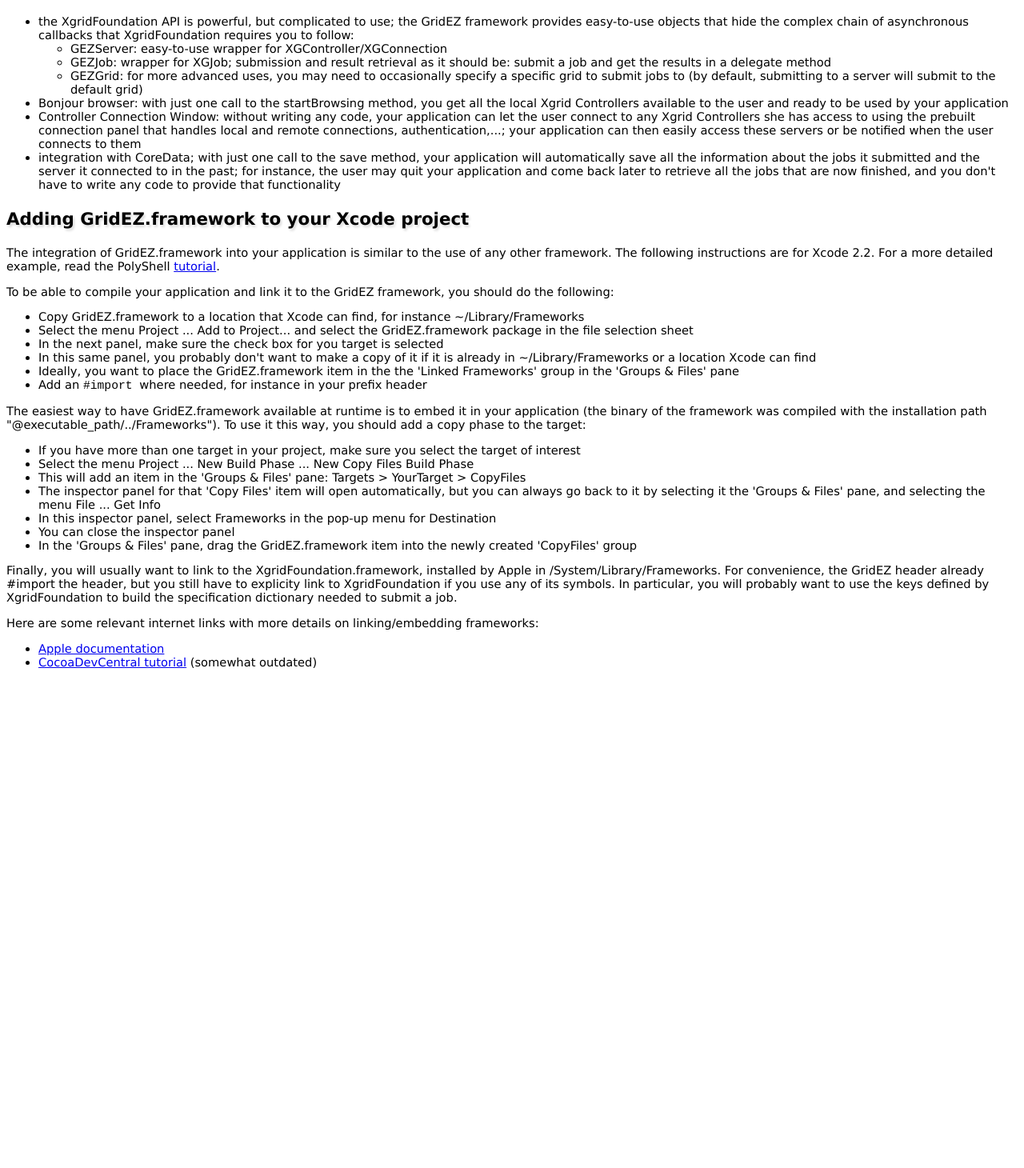
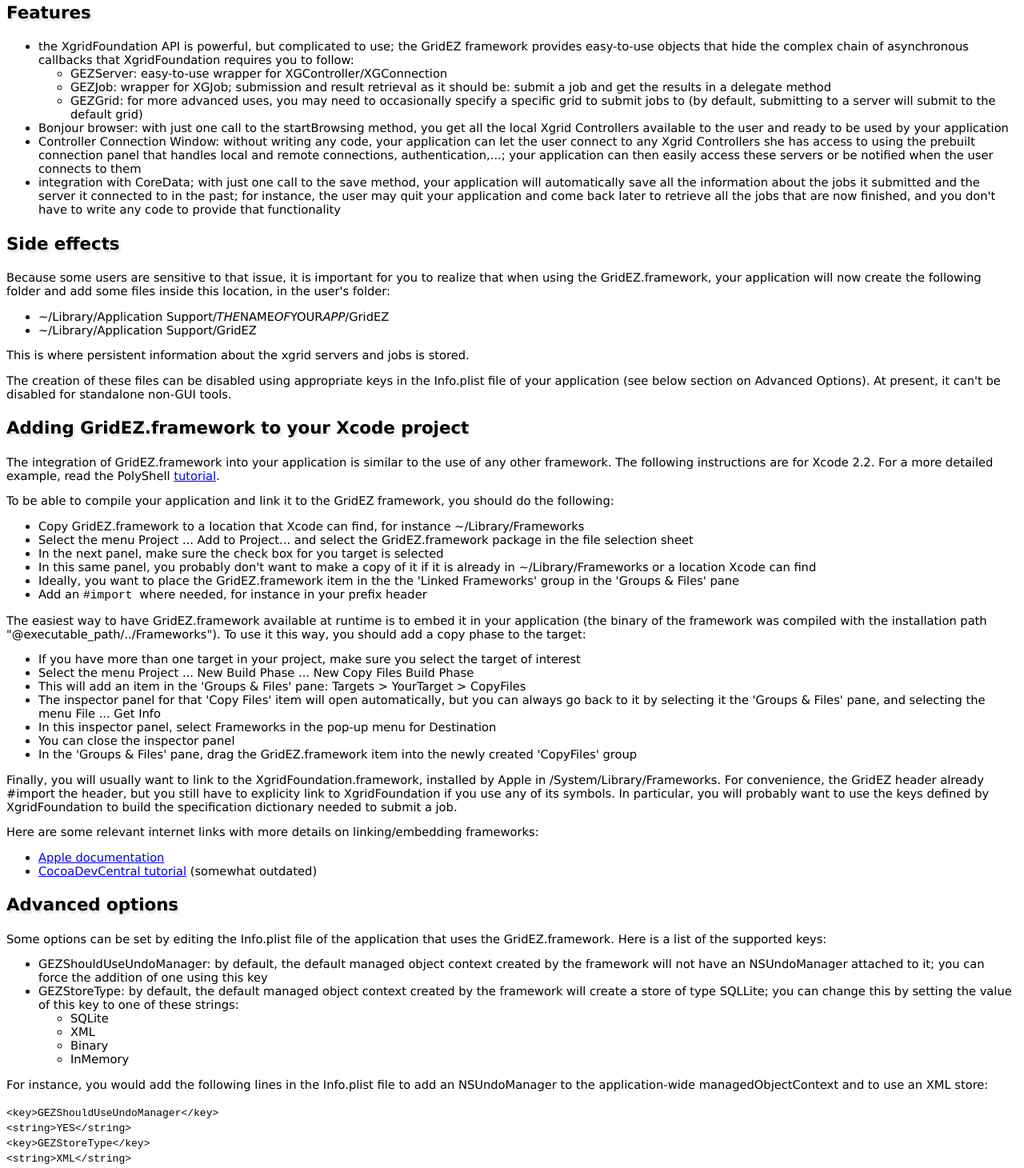
Before and after one commit to cparnot/GridEZ, a plain HTML site: page Docs/User docs/GridEZ-ReadMe.html in a window 1280 px wide. Shown: the part 443-1903 px from the top of the page at 80% size. Before the commit the page ends 1293 px from the top, so only its background shows below. Drawn offline with Linux system fonts and the light colour scheme.

```diff
--- a/Docs/User docs/GridEZ-ReadMe.html
+++ b/Docs/User docs/GridEZ-ReadMe.html
@@ -240,20 +240,22 @@ function hideElement(id)
 	</style>
 </head><body>
 
-<h1>GridEZ.framework</h1>
+<h1 id="gridezframework">GridEZ.framework</h1>
+
+<h3 id="introduction">Introduction</h3>
 
 <p>The GridEZ framework was written to make Xgrid integration in your application very easy. The XgridFoundation API is powerful, but complicated to use. To allow the user to connect to a Controller, submit a job and get the results back, you have to write hundreds of lines of code using the XgridFoundation, and manage a complex chain of asynchronous callbacks that XgridFoundation requires you to follow. The GridEZ framework provides easy-to-use objects that hide this complexity, and yet provide most of the functionality you need. For instance, when you submit a job, the results will be automatically loaded in your application when the job finishes and all is left to you is to write the delegate method to handle it. If you have never used the XgridFoundation APIs, you might wonder what the big deal is. But if you have, you probably already realize how GridEZ might make your life much much easier...</p>
 
-<h3>Examples</h3>
+<h3 id="examples">Examples</h3>
 
 <p>To better see what you can do with GridEZ, the best place to start is in the Examples folder in the GridEZ distribution. The code used in these examples is released under the modified BSD license, so you can freely use it and modify it for your application. The PolyShell example is explained in greater detail in a <a href="GridEZ-Tutorial1.html">tutorial</a>.</p>
 
 <ul>
 <li><em>PolyShell</em>: this is a very simple example application, with just one class, 8 methods, and ~30 lines of actual code; yet, it is already quite powerful; the user can connect to an Xgrid Controller, type a list of shell commands, and have PolyShell submit them all in one job, and browse the results when they are done</li>
-<li><em>XgridCal</em>: a slightly more complex application, with 3 classes; the Scheduler class included in this project can be used in any application where you want to submit a bunch of independent tasks that can be run in any order on the grid (for instance, 3D rendering of the frames of an animation movie). Just provide a dataSource to provide the number of tasks, the task specifications and handle the results, and the Scheduler takes care of the rest. When all the tasks are done, the Scheduler delegate is notified.</li>
+<li><em>XgridCal</em>: a slightly more complex application, with 2 classes; XgridCal makes use of the GEZMetaJob class, which can be used in any application where you want to submit a bunch of independent tasks that can be run in any order on the grid (for instance, 3D rendering of the frames of an animation movie). Just provide a dataSource to provide the number of tasks, the task specifications and handle the results, and the MetaJob takes care of the rest.</li>
 </ul>
 
-<h3>Features</h3>
+<h3 id="features">Features</h3>
 
 <ul>
 <li>the XgridFoundation API is powerful, but complicated to use; the GridEZ framework provides easy-to-use objects that hide the complex chain of asynchronous callbacks that XgridFoundation requires you to follow:
@@ -267,7 +269,20 @@ function hideElement(id)
 <li>integration with CoreData; with just one call to the save method, your application will automatically save all the information about the jobs it submitted and the server it connected to in the past; for instance, the user may quit your application and come back later to retrieve all the jobs that are now finished, and you don't have to write any code to provide that functionality</li>
 </ul>
 
-<h3>Adding GridEZ.framework to your Xcode project</h3>
+<h3 id="side_effects">Side effects</h3>
+
+<p>Because some users are sensitive to that issue, it is important for you to realize that when using the GridEZ.framework, your application will now create the following folder and add some files inside this location, in the user's folder:</p>
+
+<ul>
+<li>~/Library/Application Support/<em>THE</em>NAME<em>OF</em>YOUR<em>APP</em>/GridEZ</li>
+<li>~/Library/Application Support/GridEZ</li>
+</ul>
+
+<p>This is where persistent information about the xgrid servers and jobs is stored.</p>
+
+<p>The creation of these files can be disabled using appropriate keys in the Info.plist file of your application (see below section on Advanced Options). At present, it can't be disabled for standalone non-GUI tools.</p>
+
+<h3 id="adding_gridezframework_to_your_xcode_project">Adding GridEZ.framework to your Xcode project</h3>
 
 <p>The integration of GridEZ.framework into your application is similar to the use of any other framework. The following instructions are for Xcode 2.2. For a more detailed example, read the PolyShell <a href="GridEZ-Tutorial1.html">tutorial</a>.</p>
 
@@ -302,4 +317,28 @@ function hideElement(id)
 <li><a href="http://developer.apple.com/documentation/MacOSX/Conceptual/BPFrameworks/Tasks/CreatingFrameworks.html#//apple_ref/doc/uid/20002258-106880-BAJJBIEF">Apple documentation</a></li>
 <li><a href="http://www.cocoadevcentral.com/articles/000042.php">CocoaDevCentral tutorial</a> (somewhat outdated)</li>
 </ul>
+
+<h3 id="advanced_options">Advanced options</h3>
+
+<p>Some options can be set by editing the Info.plist file of the application that uses the GridEZ.framework. Here is a list of the supported keys:</p>
+
+<ul>
+<li>GEZShouldUseUndoManager: by default, the default managed object context created by the framework will not have an NSUndoManager attached to it; you can force the addition of one using this key</li>
+<li>GEZStoreType: by default, the default managed object context created by the framework will create a store of type SQLLite; you can change this by setting the value of this key to one of these strings:
+<ul>
+<li>SQLite</li>
+<li>XML</li>
+<li>Binary</li>
+<li>InMemory</li>
+</ul></li>
+</ul>
+
+<p>For instance, you would add the following lines in the Info.plist file to add an NSUndoManager to the application-wide managedObjectContext and to use an XML store:</p>
+
+<pre><code>&lt;key&gt;GEZShouldUseUndoManager&lt;/key&gt;
+&lt;string&gt;YES&lt;/string&gt;
+&lt;key&gt;GEZStoreType&lt;/key&gt;
+&lt;string&gt;XML&lt;/string&gt;
+</code></pre>
+
 </body></html>
```
Also changed, not shown: CHANGELOG.txt, README.txt, TODO.txt, 6 other files.
